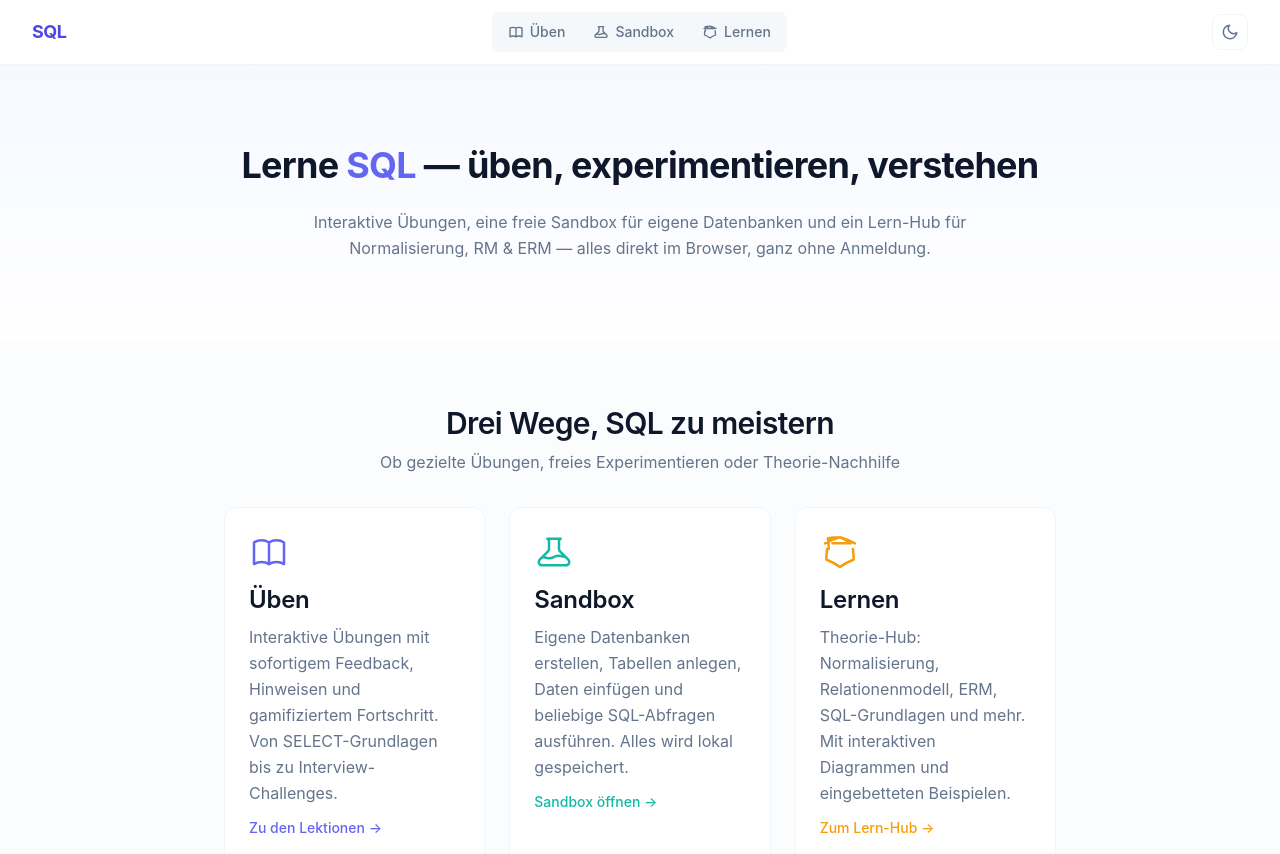
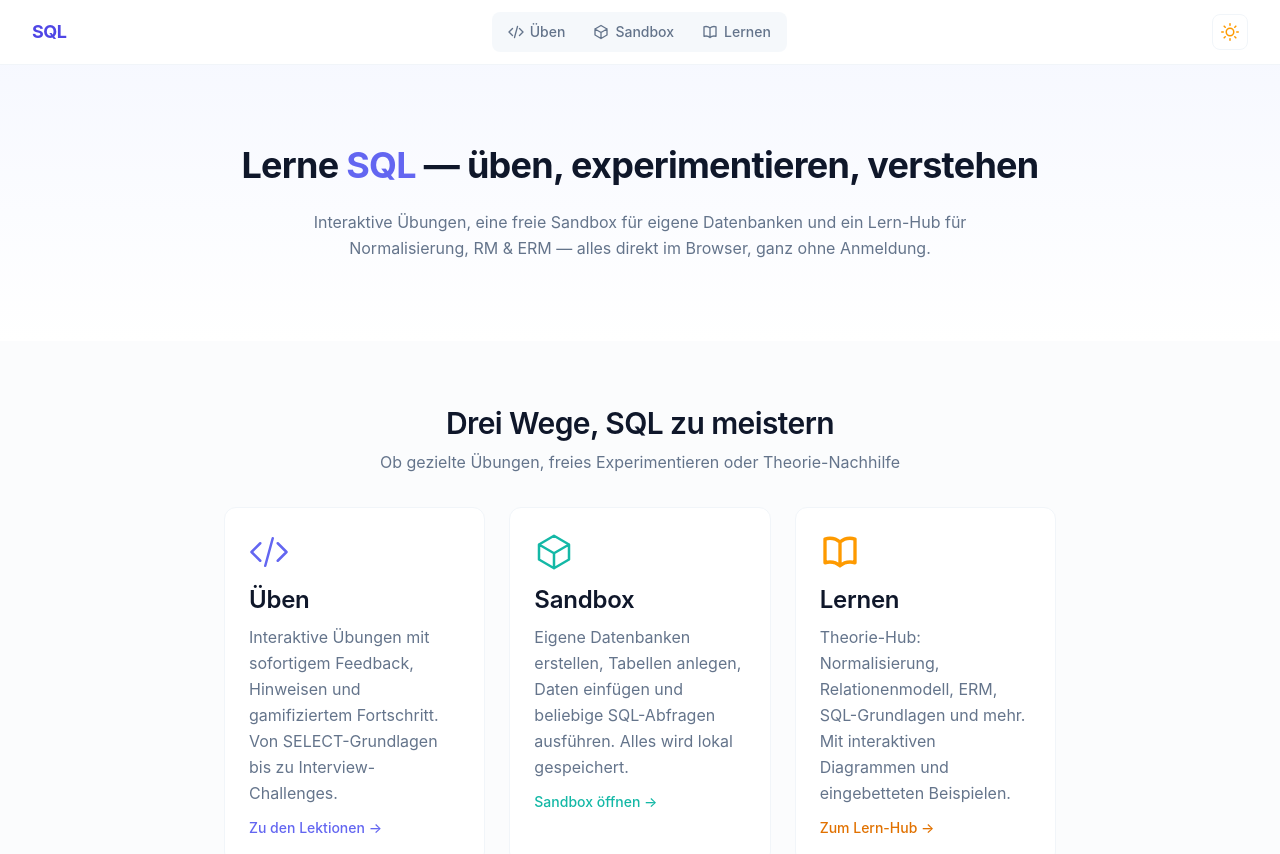
Before and after one commit to srenV/SQL_VIBE, a Next.js app: page / in a window 1280 px wide. Shown: the top 854 px of the page. Built offline with nearby package versions, Linux system fonts and the light colour scheme.

Commit message:
feat: add success reveal animation and enhance theme toggle functionality

```diff
--- a/src/app/globals.css
+++ b/src/app/globals.css
@@ -52,6 +52,7 @@
   --animate-shimmer: shimmer 2s ease-in-out infinite;
   --animate-confetti: confetti 0.6s cubic-bezier(0.25, 0.46, 0.45, 0.94) forwards;
   --animate-success-pop: success-pop 0.4s cubic-bezier(0.34, 1.56, 0.64, 1) forwards;
+  --animate-success-reveal: success-reveal 0.5s cubic-bezier(0.16, 1, 0.3, 1) forwards;
   --animate-progress-fill: progress-fill 0.8s cubic-bezier(0.25, 0.1, 0.25, 1) forwards;
 
   @keyframes fade-in {
@@ -106,6 +107,17 @@
     100% {
       transform: scale(1);
       opacity: 1;
+    }
+  }
+
+  @keyframes success-reveal {
+    0% {
+      opacity: 0;
+      transform: translateY(8px) scale(0.98);
+    }
+    100% {
+      opacity: 1;
+      transform: translateY(0) scale(1);
     }
   }
 
--- a/src/app/page.tsx
+++ b/src/app/page.tsx
@@ -41,7 +41,7 @@ export default function HomePage() {
                 <Card variant="flat" className="p-6 h-full transition-all duration-200 group-hover:shadow-lg group-hover:border-primary-300">
                   <div className="text-3xl mb-3" aria-hidden="true">
                     <svg className="w-10 h-10 text-primary-500" fill="none" viewBox="0 0 24 24" stroke="currentColor" strokeWidth={1.5}>
-                      <path strokeLinecap="round" strokeLinejoin="round" d="M12 6.253v13m0-13C10.832 5.477 9.246 5 7.5 5S4.168 5.477 3 6.253v13C4.168 18.477 5.754 18 7.5 18s3.332.477 4.5 1.253m0-13C13.168 5.477 14.754 5 16.5 5c1.747 0 3.332.477 4.5 1.253v13C19.832 18.477 18.247 18 16.5 18c-1.746 0-3.332.477-4.5 1.253" />
+                      <path strokeLinecap="round" strokeLinejoin="round" d="M17.25 6.75 22.5 12l-5.25 5.25m-10.5 0L1.5 12l5.25-5.25m7.5-3-4.5 16.5" />
                     </svg>
                   </div>
                   <h3 className="font-semibold text-ink text-lg">Üben</h3>
@@ -58,7 +58,7 @@ export default function HomePage() {
                 <Card variant="flat" className="p-6 h-full transition-all duration-200 group-hover:shadow-lg group-hover:border-accent-300">
                   <div className="text-3xl mb-3" aria-hidden="true">
                     <svg className="w-10 h-10 text-accent-500" fill="none" viewBox="0 0 24 24" stroke="currentColor" strokeWidth={1.5}>
-                      <path strokeLinecap="round" strokeLinejoin="round" d="M19.428 15.428a2 2 0 00-1.022-.547l-2.387-.477a6 6 0 00-3.86.517l-.318.158a6 6 0 01-3.86.517L6.05 15.21a2 2 0 00-1.806.547M8 4h8l-1 1v5.172a2 2 0 00.586 1.414l5 5c1.26 1.26.367 3.414-1.415 3.414H4.828c-1.782 0-2.674-2.154-1.414-3.414l5-5A2 2 0 009 10.172V5L8 4z" />
+                      <path strokeLinecap="round" strokeLinejoin="round" d="m21 7.5-9-5.25L3 7.5m18 0-9 5.25m9-5.25v9l-9 5.25M3 7.5l9 5.25M3 7.5v9l9 5.25m0-9v9" />
                     </svg>
                   </div>
                   <h3 className="font-semibold text-ink text-lg">Sandbox</h3>
@@ -72,10 +72,10 @@ export default function HomePage() {
                 </Card>
               </Link>
               <Link href="/lernen" className="group block">
-                <Card variant="flat" className="p-6 h-full transition-all duration-200 group-hover:shadow-lg group-hover:border-warning/50">
+                <Card variant="flat" className="p-6 h-full transition-all duration-200 group-hover:shadow-lg group-hover:border-amber-400/50 dark:group-hover:border-amber-400/30">
                   <div className="text-3xl mb-3" aria-hidden="true">
-                    <svg className="w-10 h-10 text-warning" fill="none" viewBox="0 0 24 24" stroke="currentColor" strokeWidth={1.5}>
-                      <path strokeLinecap="round" strokeLinejoin="round" d="M4.26 10.147a60.438 60.438 0 00-.491 6.347A48.62 48.62 0 0112 20.904a48.62 48.62 0 018.232-4.41 60.46 60.46 0 00-.491-6.347m-14.48 0a60.46 60.46 0 00-.491-6.347A48.627 48.627 0 0112 3.096a48.627 48.627 0 018.962 3.7m-2.48 0A48.627 48.627 0 0012 3.096a48.627 48.627 0 00-8.962 3.7m14.48 0v.008H7.482v-.008" />
+                    <svg className="w-10 h-10 text-amber-500 dark:text-amber-400" fill="none" viewBox="0 0 24 24" stroke="currentColor" strokeWidth={2}>
+                      <path strokeLinecap="round" strokeLinejoin="round" d="M12 6.042A8.967 8.967 0 006 3.75c-1.052 0-2.062.18-3 .512v14.25A8.987 8.987 0 016 18c2.305 0 4.408.867 6 2.292m0-14.25a8.966 8.966 0 016-2.292c1.052 0 2.062.18 3 .512v14.25A8.987 8.987 0 0018 18a8.967 8.967 0 00-6 2.292m0-14.25v14.25" />
                     </svg>
                   </div>
                   <h3 className="font-semibold text-ink text-lg">Lernen</h3>
@@ -83,7 +83,7 @@ export default function HomePage() {
                     Theorie-Hub: Normalisierung, Relationenmodell, ERM, SQL-Grundlagen und mehr.
                     Mit interaktiven Diagrammen und eingebetteten Beispielen.
                   </p>
-                  <span className="text-warning font-medium text-sm mt-3 inline-block group-hover:translate-x-1 transition-transform">
+                  <span className="text-amber-600 dark:text-amber-400 font-medium text-sm mt-3 inline-block group-hover:translate-x-1 transition-transform">
                     Zum Lern-Hub &rarr;
                   </span>
                 </Card>
--- a/src/components/header.tsx
+++ b/src/components/header.tsx
@@ -15,7 +15,7 @@ const NAV_TABS = [
     labelShort: "Üben",
     icon: (
       <svg className="w-4 h-4" fill="none" viewBox="0 0 24 24" stroke="currentColor" strokeWidth={2}>
-        <path strokeLinecap="round" strokeLinejoin="round" d="M12 6.253v13m0-13C10.832 5.477 9.246 5 7.5 5S4.168 5.477 3 6.253v13C4.168 18.477 5.754 18 7.5 18s3.332.477 4.5 1.253m0-13C13.168 5.477 14.754 5 16.5 5c1.747 0 3.332.477 4.5 1.253v13C19.832 18.477 18.247 18 16.5 18c-1.746 0-3.332.477-4.5 1.253" />
+        <path strokeLinecap="round" strokeLinejoin="round" d="M17.25 6.75 22.5 12l-5.25 5.25m-10.5 0L1.5 12l5.25-5.25m7.5-3-4.5 16.5" />
       </svg>
     ),
   },
@@ -25,7 +25,7 @@ const NAV_TABS = [
     labelShort: "Sandbox",
     icon: (
       <svg className="w-4 h-4" fill="none" viewBox="0 0 24 24" stroke="currentColor" strokeWidth={2}>
-        <path strokeLinecap="round" strokeLinejoin="round" d="M19.428 15.428a2 2 0 00-1.022-.547l-2.387-.477a6 6 0 00-3.86.517l-.318.158a6 6 0 01-3.86.517L6.05 15.21a2 2 0 00-1.806.547M8 4h8l-1 1v5.172a2 2 0 00.586 1.414l5 5c1.26 1.26.367 3.414-1.415 3.414H4.828c-1.782 0-2.674-2.154-1.414-3.414l5-5A2 2 0 009 10.172V5L8 4z" />
+        <path strokeLinecap="round" strokeLinejoin="round" d="m21 7.5-9-5.25L3 7.5m18 0-9 5.25m9-5.25v9l-9 5.25M3 7.5l9 5.25M3 7.5v9l9 5.25m0-9v9" />
       </svg>
     ),
   },
@@ -35,7 +35,7 @@ const NAV_TABS = [
     labelShort: "Lernen",
     icon: (
       <svg className="w-4 h-4" fill="none" viewBox="0 0 24 24" stroke="currentColor" strokeWidth={2}>
-        <path strokeLinecap="round" strokeLinejoin="round" d="M4.26 10.147a60.438 60.438 0 00-.491 6.347A48.62 48.62 0 0112 20.904a48.62 48.62 0 018.232-4.41 60.46 60.46 0 00-.491-6.347m-14.48 0a60.46 60.46 0 00-.491-6.347A48.627 48.627 0 0112 3.096a48.627 48.627 0 018.962 3.7m-2.48 0A48.627 48.627 0 0012 3.096a48.627 48.627 0 00-8.962 3.7m14.48 0v.008H7.482v-.008" />
+        <path strokeLinecap="round" strokeLinejoin="round" d="M12 6.042A8.967 8.967 0 006 3.75c-1.052 0-2.062.18-3 .512v14.25A8.987 8.987 0 016 18c2.305 0 4.408.867 6 2.292m0-14.25a8.966 8.966 0 016-2.292c1.052 0 2.062.18 3 .512v14.25A8.987 8.987 0 0018 18a8.967 8.967 0 00-6 2.292m0-14.25v14.25" />
       </svg>
     ),
   },
--- a/src/components/themeToggle.tsx
+++ b/src/components/themeToggle.tsx
@@ -2,7 +2,21 @@
 
 import React, { useCallback, useSyncExternalStore } from "react";
 
-const emptySubscribe = () => () => {};
+/** Subscribe to changes on the <html> class list so React re-renders when dark mode toggles. */
+function subscribeToDarkMode(callback: () => void) {
+  if (typeof window === "undefined") return () => {};
+
+  const observer = new MutationObserver(callback);
+  observer.observe(document.documentElement, { attributes: true, attributeFilter: ["class"] });
+
+  // Also listen for storage events (sync across tabs)
+  window.addEventListener("storage", callback);
+
+  return () => {
+    observer.disconnect();
+    window.removeEventListener("storage", callback);
+  };
+}
 
 function getIsDarkSnapshot() {
   if (typeof window === "undefined") return false;
@@ -22,8 +36,8 @@ function getIsMountedServerSnapshot() {
 }
 
 export function ThemeToggle() {
-  const isDark = useSyncExternalStore(emptySubscribe, getIsDarkSnapshot, getServerIsDarkSnapshot);
-  const mounted = useSyncExternalStore(emptySubscribe, getIsMountedSnapshot, getIsMountedServerSnapshot);
+  const isDark = useSyncExternalStore(subscribeToDarkMode, getIsDarkSnapshot, getServerIsDarkSnapshot);
+  const mounted = useSyncExternalStore(subscribeToDarkMode, getIsMountedSnapshot, getIsMountedServerSnapshot);
 
   const toggle = useCallback(() => {
     const nextDark = !document.documentElement.classList.contains("dark");
@@ -50,10 +64,16 @@ export function ThemeToggle() {
     <button
       onClick={toggle}
       aria-label={isDark ? "Zum hellen Modus wechseln" : "Zum dunklen Modus wechseln"}
-      className="inline-flex items-center justify-center h-9 w-9 rounded-lg border border-surface-dim bg-surface text-ink-muted hover:text-ink hover:bg-surface-dim transition-colors duration-150 focus-visible:outline-none focus-visible:ring-2 focus-visible:ring-primary-500 focus-visible:ring-offset-2"
+      className="inline-flex items-center justify-center h-9 w-9 rounded-lg border border-surface-dim bg-surface text-ink-muted hover:text-amber-500 dark:hover:text-amber-400 hover:bg-amber-50 dark:hover:bg-amber-900/20 transition-all duration-200 focus-visible:outline-none focus-visible:ring-2 focus-visible:ring-primary-500 focus-visible:ring-offset-2"
     >
       {isDark ? (
-        <svg width="18" height="18" viewBox="0 0 24 24" fill="none" stroke="currentColor" strokeWidth="2" strokeLinecap="round" strokeLinejoin="round">
+        /* Mond — zeigt: du bist im dunklen Modus */
+        <svg width="18" height="18" viewBox="0 0 24 24" fill="none" stroke="currentColor" strokeWidth="2" strokeLinecap="round" strokeLinejoin="round" className="text-slate-300">
+          <path d="M21 12.79A9 9 0 1 1 11.21 3 7 7 0 0 0 21 12.79z" />
+        </svg>
+      ) : (
+        /* Sonne — zeigt: du bist im hellen Modus */
+        <svg width="18" height="18" viewBox="0 0 24 24" fill="none" stroke="currentColor" strokeWidth="2" strokeLinecap="round" strokeLinejoin="round" className="text-amber-500">
           <circle cx="12" cy="12" r="5" />
           <line x1="12" y1="1" x2="12" y2="3" />
           <line x1="12" y1="21" x2="12" y2="23" />
@@ -64,10 +84,6 @@ export function ThemeToggle() {
           <line x1="4.22" y1="19.78" x2="5.64" y2="18.36" />
           <line x1="18.36" y1="5.64" x2="19.78" y2="4.22" />
         </svg>
-      ) : (
-        <svg width="18" height="18" viewBox="0 0 24 24" fill="none" stroke="currentColor" strokeWidth="2" strokeLinecap="round" strokeLinejoin="round">
-          <path d="M21 12.79A9 9 0 1 1 11.21 3 7 7 0 0 0 21 12.79z" />
-        </svg>
       )}
     </button>
   );
```
Also changed, not shown: src/components/playground.tsx (+25 -28 lines).
